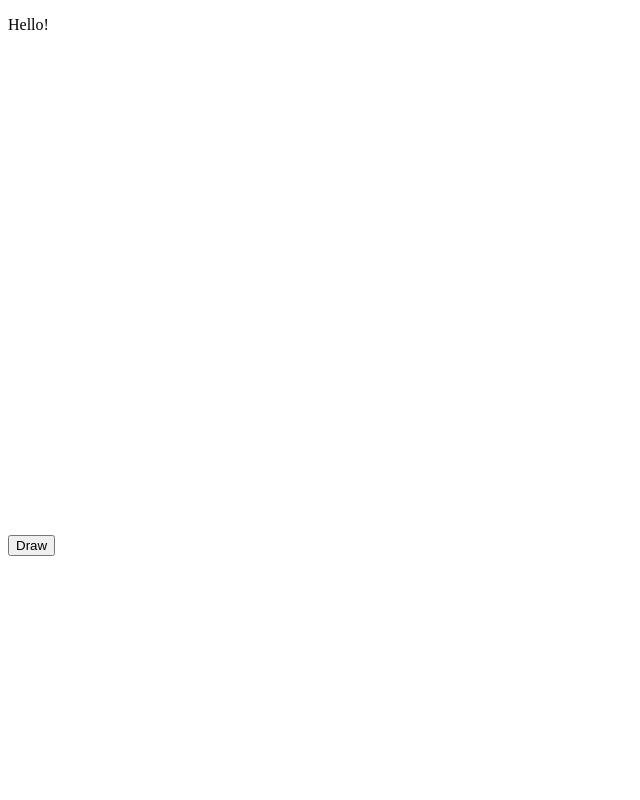
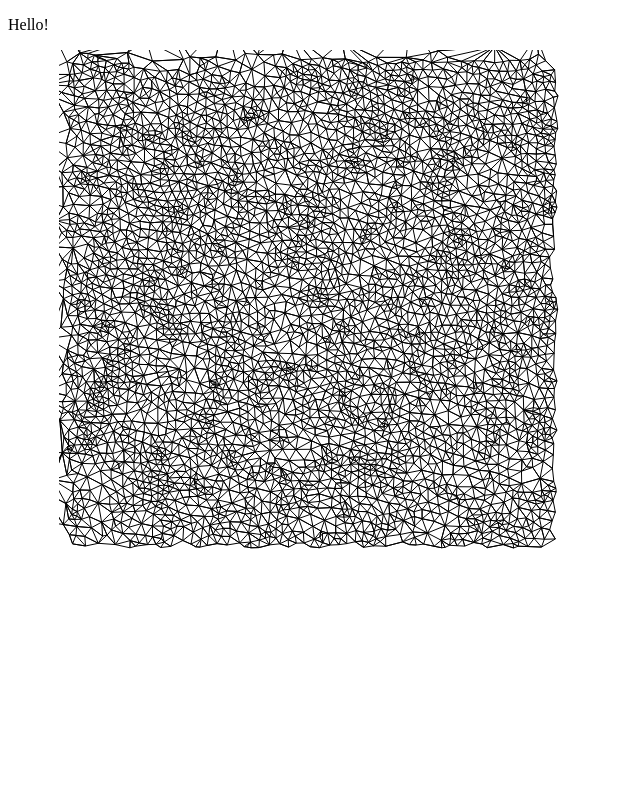
Before and after one commit to SethPyle376/map-generator, a plain HTML site: page index.html in a window 1280 px wide. Both pictures are taken after a click on the button "Draw". Shown: the top 800 px of the page, without its empty margins (0-640 px from the left). Drawn offline with nearby package versions, Linux system fonts and the light colour scheme.

Commit message:
added mesh visualization

```diff
--- a/index.html
+++ b/index.html
@@ -6,6 +6,6 @@
         </head>
    <body>
      <p>Hello!</p>
-     <button onClick="generateSmoothMesh(10, 500)">Draw</button>
+     <button onClick="generateSmoothMesh(4096, 500)">Draw</button>
    </body>
  </html>
--- a/js/svgtest.js
+++ b/js/svgtest.js
@@ -40,8 +40,6 @@ function drawCircle() {
 }
 
 function generateSmoothPoints(num, dimension) {
-    var svg = buildSvg(dimension);
-    var svg2 = buildSvg(dimension);
     var points = generatePoints(num, dimension);
     points = points.sort(function (a, b) {
         return a[0] - b[0];
@@ -114,13 +112,14 @@ function generateMesh(points, dimension) {
         mapped.mesh = mesh;
         return mapped;
     }
-    console.log(mesh);
     return mesh;
 }
 
 function generateSmoothMesh(num, dimension) {
     var points = generateSmoothPoints(num, dimension);
     var mesh = generateMesh(points, dimension);
+    console.log(mesh);
+    drawMesh(buildSvg(1000), mesh);
 }
 
 function visualizePoints(svg, points) {
@@ -132,3 +131,19 @@ function visualizePoints(svg, points) {
         .attr('cy', function (d) { return d[1]; })
         .attr('r', 1);
 }
+
+function drawTriangle(tri) {
+    var path = d3.path();
+    path.moveTo(tri[0][0], tri[0][1]);
+    for (var i = 1; i < tri.length; i++) {
+        path.lineTo(tri[i][0], tri[i][1]);
+    }
+    return path.toString();
+}
+
+function drawMesh(svg, mesh) {
+    var paths = svg.selectAll('path-field').data(mesh.triangles);
+    paths.enter().append('path').classed('field', true);
+    paths.exit().remove();
+    svg.selectAll('path.field').attr('d', drawTriangle).attr("stroke", "black").attr("stroke-width", 1).attr("fill", "none");
+}
```
